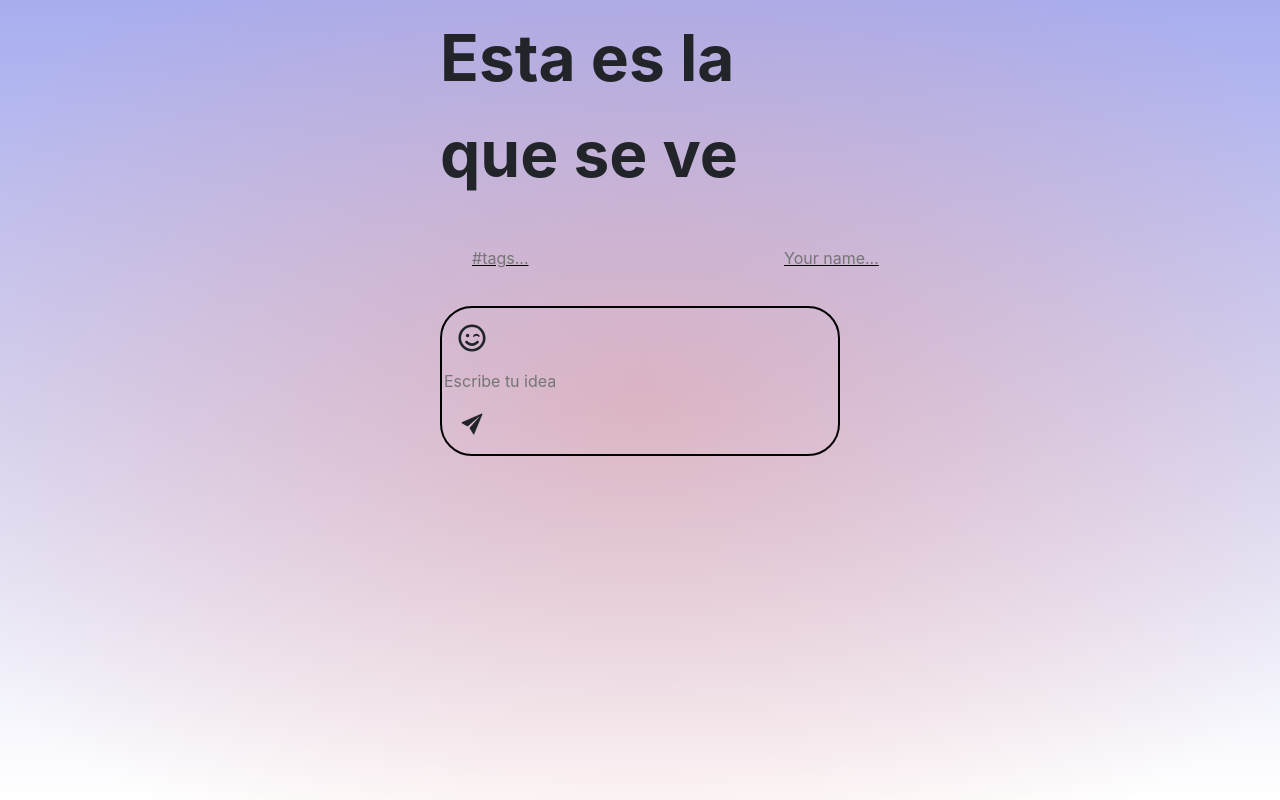
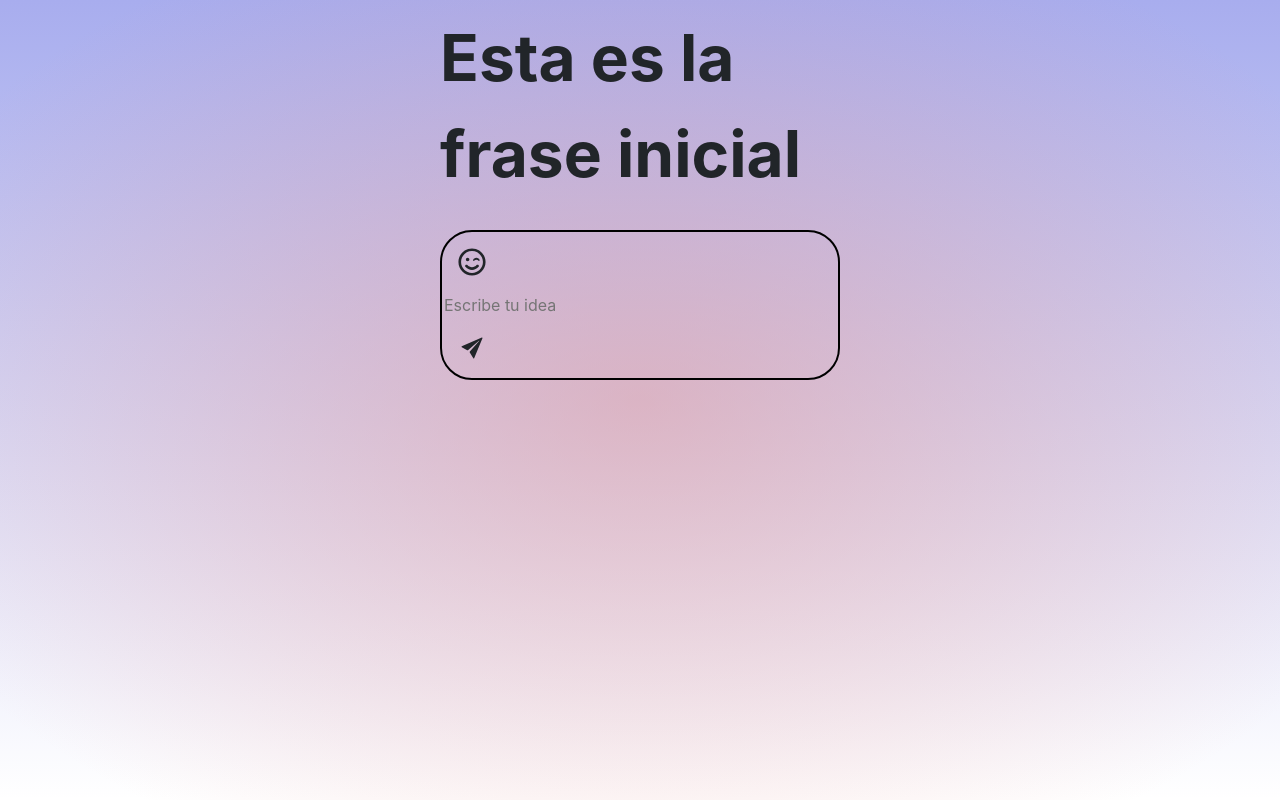
Before and after one commit to meegido/quotes-app, a React (Create React App) app: page / in a window 1280 px wide. Built offline with nearby package versions, Linux system fonts and the light colour scheme.

Commit message:
managing quote as an object

```diff
--- a/src/App.js
+++ b/src/App.js
@@ -6,39 +6,17 @@ import {Input, Smily, Send} from 'styles'
 
 import {useLocalStorageState} from 'utils'
 
-function Sentence({sentence, onSentenceChange}) {
-  return (
-    <form >
-      <span><Smily /></span>
-      <label htmlFor="sentence"></label>
-      <Input type="text"  id="sentence" onChange={onSentenceChange} placeholder="Escribe tu idea" variant="secondary"/>
-      <span><Send /></span>
-    </form>
-  )
+
+function App() {
+  const [quote, setQuote] = React.useState({
+    sentence: ' Esta es la frase inicial'
+  })
+  const {sentence} = quote
+
+  function handleChange(event) {
+    event.preventDefault()
+    setQuote({sentence: event.target.value})
   }
-
-function Name({name, onNameChange}) {
-  return (
-    <form>
-      <label htmlFor="name"></label>
-      <Input type="text"  id="name" onChange={onNameChange} placeholder="Your name..." variant="primary"/>
-    </form>
-  )
-}
-
-function Tags({tags, onTagsChange}) {
-  return (
-    <form >
-      <label htmlFor="tags"></label>
-      <Input type="text" id="tags" onChange={onTagsChange} placeholder="#tags..." variant="primary"/>
-    </form>
-  )
-}
-
-function App({initialTags = ' ', initialName = ' '}) {
-  const [sentence, setSentence] = useLocalStorageState('sentence', ' Esta es la que se ve')
-  const [tags, setTags] = useLocalStorageState('tags', initialTags)
-  const [name, setName] = useLocalStorageState('name', initialName)
 
   return (
     <div className="App">
@@ -58,25 +36,26 @@ function App({initialTags = ' ', initialName = ' '}) {
         <h1 css={{
           fontSize: '4rem'
         }}>{sentence}</h1>
-
       </div>
+      <div>
+        <form>
           <div css={{
             display: 'flex',
             justifyContent: 'space-between',
-          alignItems: 'center'
+            alignItems: 'center',
           }}>
-         <div>
-            <Tags tags={tags} onTagsChange={event => setTags(event.target.value)} />
-         </div>
-          <div>
-            <Name name={name} onNameChange={event => setName(event.target.value)}/>
-         </div>
           </div>
           <div css={{
             border: '2px solid black',
-          borderRadius: '2em'
+            borderRadius: '2em',
+            width: '400px',
           }}>
-          <Sentence sentence={sentence} onSentenceChange={event => setSentence(event.target.value)}/>
+            <span><Smily /></span>
+            <label htmlFor="sentence"></label>
+            <Input type="text"  id="sentence" onChange={handleChange} placeholder="Escribe tu idea" variant="secondary"/>
+            <span><Send /></span>
+          </div>
+        </form>
       </div>
       </div>
     </div>
```
Lines whose indentation alone changed are shown as unchanged.
